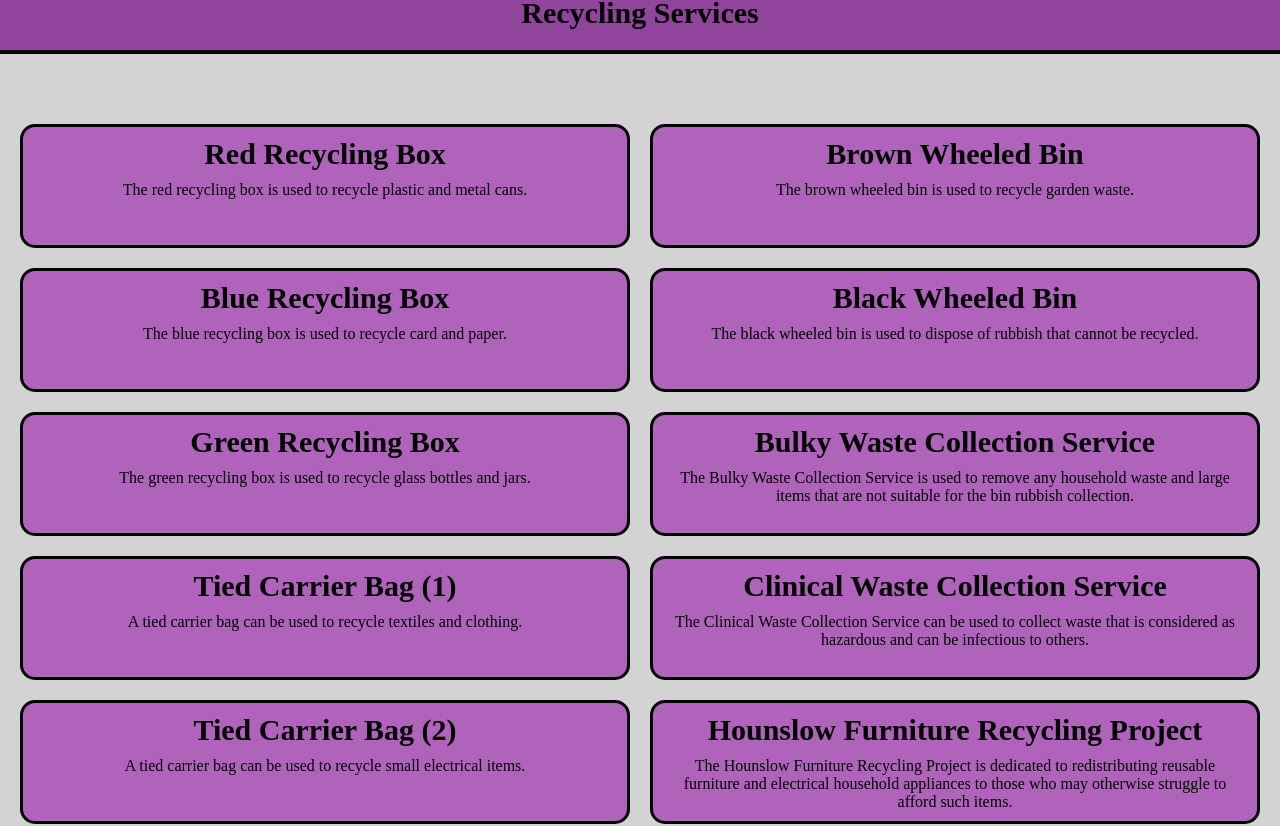
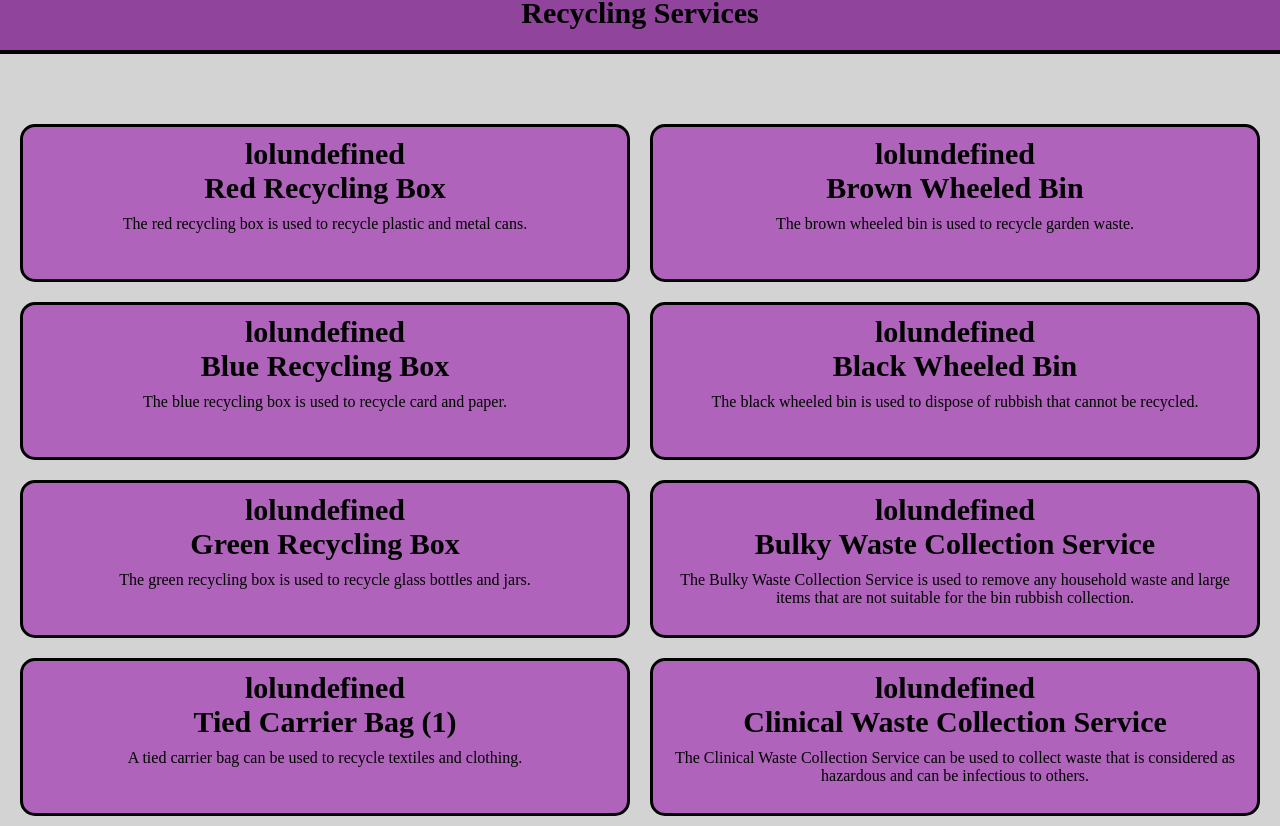
Before and after one commit to ajn2020/test, a Next.js app: page / in a window 1280 px wide. Shown: the part 1965-2791 px from the top of the page. Built offline with nearby package versions, Linux system fonts and the light colour scheme.

Commit message:
Change env variable test

```diff
--- a/components/RecyclingServiceAccordion.tsx
+++ b/components/RecyclingServiceAccordion.tsx
@@ -15,7 +15,7 @@ export default React.forwardRef<HTMLDivElement, RecyclingServiceAccordionProps>(
         <div ref={ref} id={props.id} className="recycling-service-accordion-wrapper" onClick={() => props.handleClick(props.id)}>
             <div className="recycling-service-accordion">
                 <div className="recycling-service-accordion-title">
-                    <h2>{process.env.CONTENT_API}</h2>
+                    <h2>{"lol" + process.env.CONTENT_API}</h2>
                     <h2>{props.title}</h2>
                 </div>
                 <div className="recycling-service-accordion-description">
```
